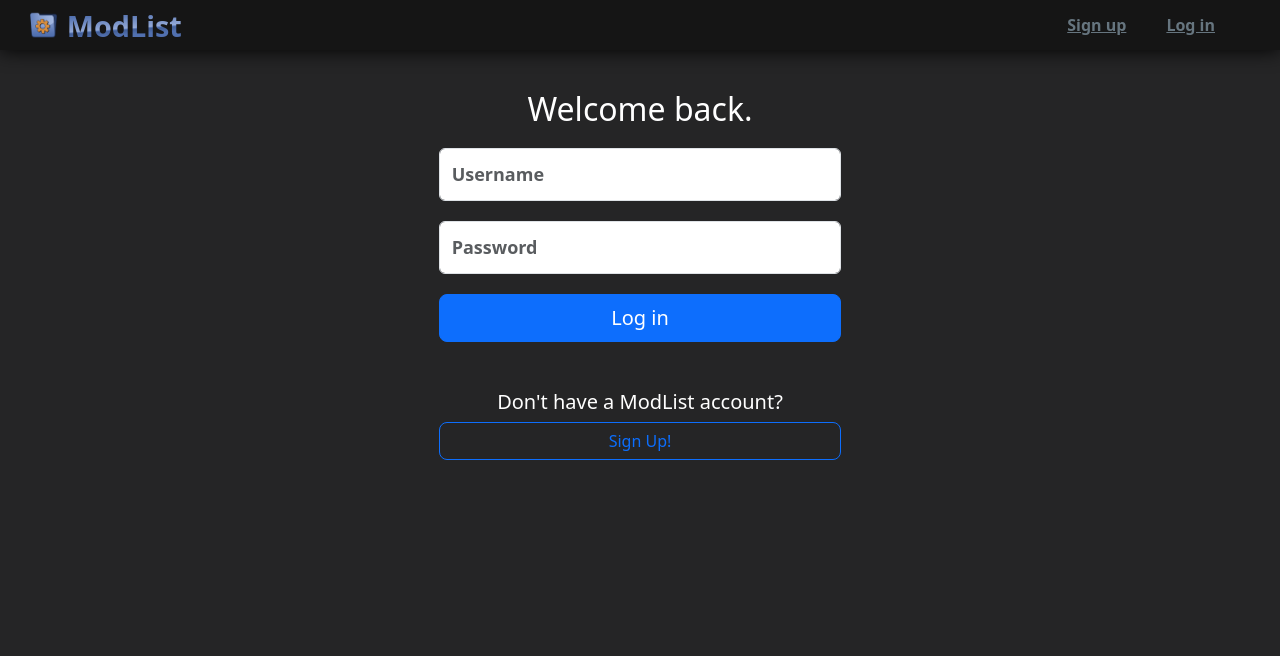
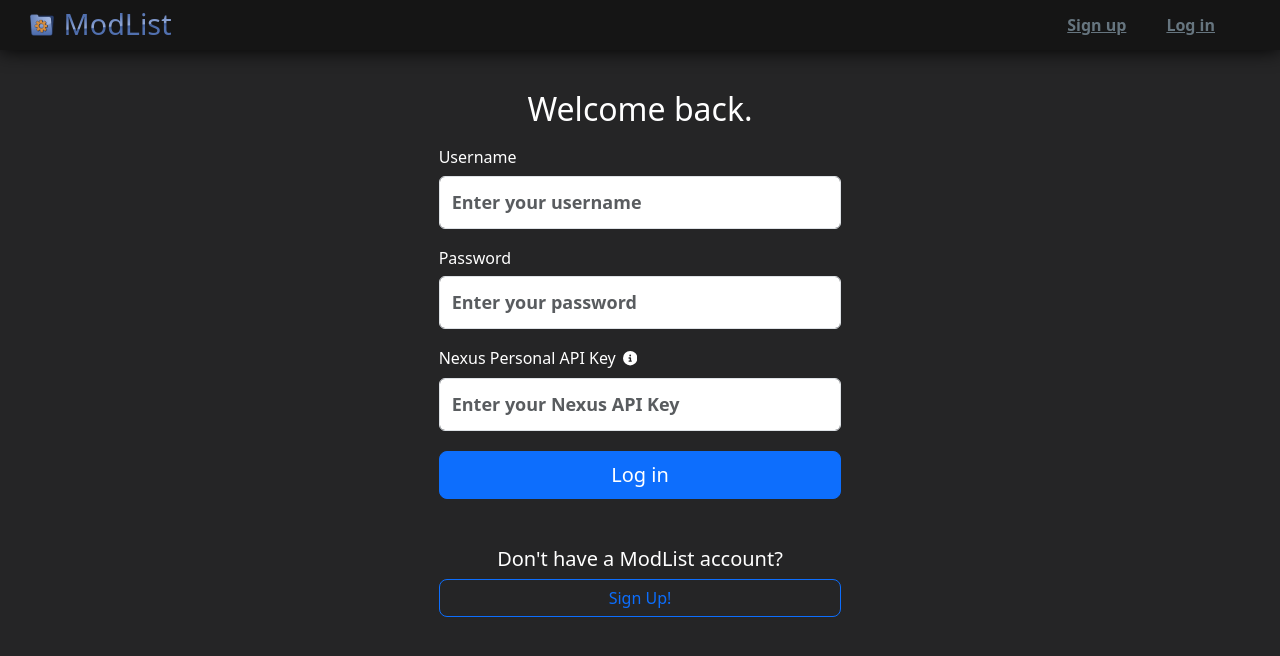
Before and after one commit to bohmandj/ModList_Capstone1, a Flask app: page /login in a window 1280 px wide. Shown: the top 656 px of the page. Run offline with Flask 3, Linux system fonts and the light colour scheme; parts of the project's set-up code (start-up, migrations or seed data) failed here and were passed over; some libraries are stand-ins or nearby versions.

Commit message:
feat: require unique nexus api key for login

```diff
--- a/app.py
+++ b/app.py
@@ -6,9 +6,10 @@
 from functools import wraps
 from werkzeug.datastructures import ImmutableDict
 from flask_wtf.csrf import CSRFProtect
+from cryptography.fernet import Fernet
 import requests
 
-from forms import UserAddForm, LoginForm, UserEditForm, UserPasswordForm, ModlistAddForm, ModlistEditForm, ModlistAddModForm
+from forms import RegisterForm, LoginForm, UserEditForm, UserPasswordForm, ModlistAddForm, ModlistEditForm, ModlistAddModForm
 from models import db, connect_db, User, Modlist, Mod, Game
 
 from nexus_api import get_all_games_nxs, get_mods_of_type_nxs, get_mod_nxs, endorse_mod_nxs, track_mod_nxs
@@ -35,6 +36,10 @@
 with app.app_context():
     db.create_all()
 
+encryption_key = os.environ.get('FERNET_ENCRYPTION_KEY')
+if encryption_key is None:
+    raise RuntimeError("Encryption key not found in environment variables")
+cipher_suite = Fernet(encryption_key)
 
 ##############################################################################
 # Custom decorators
@@ -64,12 +69,25 @@
         if 'set_order' in request.args:
             session[ORDER] = request.args['set_order']
             page = 1
-        order = session[ORDER] if ORDER in session else int(req_order)
+        order = session[ORDER] if ORDER in session else req_order
 
         if 'page_reset' in kwargs:
             page = 1
 
         return f(*args, **kwargs, page=int(page), per_page=int(per_page), order=order)
+    return decorated_function
+
+def get_api_headers(f):
+    @wraps(f)
+    def decorated_function(*args, **kwargs):
+        encrypted_api_key = session.get('user_api_key')
+        if not encrypted_api_key:
+            flash("Nexus API key not found. Please login and enter your Nexus account's personal API key. API key is not saved to our server, so it must be entered every time you log in to ModList. If logged in to Nexus, the key can be found at the bottom of this page: https://next.nexusmods.com/settings/api-keys", "danger")
+            do_logout()
+            return redirect(url_for('login', next=request.url))
+        user_api_key = cipher_suite.decrypt(encrypted_api_key).decode()
+        headers = {'apikey': user_api_key}
+        return f(*args, **kwargs, headers=headers)
     return decorated_function
 
 
@@ -125,7 +143,7 @@
     if g.user:
         return redirect(url_for('homepage'))
 
-    form = UserAddForm()
+    form = RegisterForm()
 
     if form.validate_on_submit():
         try:
@@ -144,8 +162,6 @@
                 flash("Email already used - each email can only be used on one account", 'danger')
             return render_template('users/signup.html', form=form)
 
-        do_login(user)
-
         Modlist.new_modlist(
             name='Nexus Tracked Mods',
             description="This modlist automatically populates with all the mods in your Nexus account's Tracking Centre.",
@@ -154,7 +170,7 @@
         )
         db.session.commit()
 
-        return redirect(url_for('homepage'))
+        return redirect(url_for('login'))
 
     else:
         return render_template('users/signup.html', form=form)
@@ -175,18 +191,24 @@
 
         if user:
             do_login(user)
+
+            user_api_key = form.user_api_key.data
+            encrypted_api_key = cipher_suite.encrypt(user_api_key.encode())
+            session['user_api_key'] = encrypted_api_key
+            headers = {'apikey': user_api_key}
+
             flash(f"Hello, {user.username}!", "success")
 
             # use list of all games from Nexus API to update all Games in db
             try:
-                nexus_games = get_all_games_nxs()
+                nexus_games = get_all_games_nxs(headers=headers)
                 db_ready_games = filter_nxs_data(nexus_games, 'games')
                 update_all_games_db(db_ready_games)
             except:
                 flash("Problem occurred refreshing games list from Nexus.\nDisplayed games list may be out of date or incomplete.\nLog out and back in to reattempt.", "danger")
 
             # use mods from Nexus Tracking Centre to update user's Nexus Tracked Mods modlist
-            tracked_mod_ids = update_tracked_mods_from_nexus(user.id)
+            tracked_mod_ids = update_tracked_mods_from_nexus(user.id, headers=headers)
             session['tracked_mod_ids'] = tracked_mod_ids
 
             next_page = request.form.get('next')
@@ -319,7 +341,8 @@
 @app.route('/users/modlists/<string:tab>')
 @login_required
 @set_listview_query_vals
-def show_tracked_modlist_page(tab='tracked-mods', page=1, per_page=25, order="update", **kwargs):
+@get_api_headers
+def show_tracked_modlist_page(tab='tracked-mods', page=1, per_page=25, order="update", headers=None, **kwargs):
     """Show the regular 'Tracked' side of the user's
     'Nexus Tracked Mods' modlist page. These mods are imported
     from Nexus, but are not marked with the 'Keep Tracked' tag
@@ -332,9 +355,10 @@
     Mod display order takes 'order' arguments from the query string - 'author' or 'name' valid, otherwise mods display most recently updated first.
     Pagination takes 'page' and 'per_page' arguments from the query string.
     """
+    print(f"headers 361: {headers}")
 
     if tab == 'tracked-sync':
-        tracked_mod_ids = update_tracked_mods_from_nexus(g.user.id)
+        tracked_mod_ids = update_tracked_mods_from_nexus(g.user.id, headers=headers)
         session['tracked_mod_ids'] = tracked_mod_ids
         return redirect(url_for('show_tracked_modlist_page', tab='tracked-mods'))
 
@@ -709,7 +733,8 @@
 
 @app.route('/games/<game_domain_name>')
 @login_required
-def show_game_page(game_domain_name):
+@get_api_headers
+def show_game_page(game_domain_name, headers=None):
     """Show game page with mods hosted by Nexus.
 
     - Nexus API is called to populate Mod categories on page.
@@ -730,7 +755,7 @@
     ]
 
     for cat in mod_categories:
-        nxs_category = get_mods_of_type_nxs(game, cat['mod_cat'])
+        nxs_category = get_mods_of_type_nxs(game, cat['mod_cat'], headers=headers)
 
         if nxs_category == "error":
             cat['error'] = True # displays error message in category area on page
@@ -751,7 +776,8 @@
 
 @app.route('/games/<string:game_domain_name>/mods/<int:mod_id>')
 @login_required
-def show_mod_page(game_domain_name, mod_id):
+@get_api_headers
+def show_mod_page(game_domain_name, mod_id, headers=None):
     """Show mod page of info about a mod hosted on Nexus.
 
     - Nexus API is called to populate details about the mod.
@@ -764,7 +790,7 @@
     - Link to official mod page on Nexus.
     """
 
-    nexus_mod = get_mod_nxs(game_domain_name, mod_id)
+    nexus_mod = get_mod_nxs(game_domain_name, mod_id, headers=headers)
     tracked_mod_ids = None
 
     try:
@@ -804,7 +830,8 @@
 
 @app.route('/api/games/<string:game_domain_name>/mods/<int:mod_id>/endorsement/<string:endorse_action>')
 @login_required
-def endorse_mod(game_domain_name, mod_id, endorse_action):
+@get_api_headers
+def endorse_mod(game_domain_name, mod_id, endorse_action, headers=None):
     """Sends request to Nexus API to change user's endorsement status for the mod
     with game_domain_name and mod_id to 'Endorsed' or 'Abstained'.
 
@@ -814,7 +841,7 @@
         description = "Invalid URL. Mod endorsement request urls must end with '/endorse' or '/abstain'."
         abort(400, description)
 
-    endorsement_requested = endorse_mod_nxs(game_domain_name, mod_id, endorse_action)
+    endorsement_requested = endorse_mod_nxs(game_domain_name, mod_id, endorse_action, headers=headers)
     # error handling success or failure message flashed from nexus_api.py
 
     if endorse_action == 'endorse' and endorsement_requested:
@@ -828,7 +855,8 @@
 
 @app.route('/api/games/<string:game_domain_name>/mods/<int:mod_id>/tracking/<string:track_action>')
 @login_required
-def track_mod(game_domain_name, mod_id, track_action):
+@get_api_headers
+def track_mod(game_domain_name, mod_id, track_action, headers=None):
     """Sends request to Nexus API to change user's track tracked mods list on
     Nexus to include the mod with game_domain_name and mod_id.
 
@@ -844,11 +872,11 @@
     if track_action == 'delete' and 'tracked_mod_ids' in session and mod_id not in session['tracked_mod_ids']:
         flash("Mod is already not tracked by your Nexus account. A mod that is not tracked can not be un-tracked. If this is inaccurate, please go to your Nexus Tracked Mods modpage and click the 'Re-Sync Tracked Mods to Nexus' button so we can display current information.", 'warning')
 
-    tracking_requested = track_mod_nxs(game_domain_name, mod_id, track_action)
+    tracking_requested = track_mod_nxs(game_domain_name, mod_id, track_action, headers=headers)
     # error handling success or failure message flashed from nexus_api.py
 
     if tracking_requested:
-        update_tracked_mods_from_nexus(g.user.id)
+        update_tracked_mods_from_nexus(g.user.id, headers=headers)
         if "tracked_mod_ids" in session and track_action == 'add' and mod_id not in session["tracked_mod_ids"]:
             session["tracked_mod_ids"].append(mod_id)
         if "tracked_mod_ids" in session and track_action == 'delete' and mod_id in session["tracked_mod_ids"]:
--- a/forms.py
+++ b/forms.py
@@ -3,7 +3,7 @@
 from wtforms import StringField, PasswordField, TextAreaField, BooleanField, SelectMultipleField
 
 
-class UserAddForm(FlaskForm):
+class RegisterForm(FlaskForm):
     """Form for adding users."""
 
     username = StringField(
@@ -30,7 +30,7 @@
         'Confirm Password',
         [ validators.EqualTo('password',
             message='"New Password" and "Confirm Password" must match') ],
-        description="Re-enter your password"
+        description="Re-enter the password"
     )
 
 
@@ -47,6 +47,11 @@
         [ validators.Length(min=6,
             message="Password must contain at least 6 characters") ],
         description="Enter your password"
+    )
+    user_api_key = StringField(
+        'Nexus Personal API Key',
+        [ validators.InputRequired() ],
+        description="Enter your Nexus API Key"
     )
 
 
--- a/static/stylesheets/style.css
+++ b/static/stylesheets/style.css
@@ -24,6 +24,8 @@
     --bs-color-danger: #DC3644;
     --bs-color-warning: #FFC109;
     --bs-color-info: #0CCAF0;
+    --bs-link-color: #0d6efd;
+    --bs-link-hover-color: #0a58ca;
 }
 
 /* ====================== General */
@@ -83,6 +85,34 @@
 
 .section-heading-split .section-buttons a {
     width: 100%;
+}
+
+a.standard-link {
+    cursor: pointer;
+    text-decoration: underline;
+    color: var(--bs-link-color);
+    fill: var(--bs-link-color);
+}
+
+a.standard-link:hover {
+    cursor: pointer;
+    text-decoration: underline;
+    color: var(--bs-link-hover-color);
+    fill: var(--bs-link-hover-color);
+}
+
+a.white-link,
+form a.white-link {
+    cursor: pointer;
+    text-decoration: none;
+    color: #ffffff;
+    fill: #ffffff;
+}
+
+a.white-link:hover,
+form a.white-link:hover {
+    color: var(--brand-color-primary);
+    fill: var(--brand-color-primary);
 }
 
 .card-page {
@@ -240,6 +270,14 @@
     bottom: -8px;
 }
 
+svg.info-icon {
+    width: 0.9em;
+    aspect-ratio: 1/1;
+    position: relative;
+    bottom: 1px;
+    margin: 3px;
+}
+
 .info-callout svg {
     width: 0.9em;
     aspect-ratio: 1/1;
@@ -251,6 +289,7 @@
 }
 
 .info-callout {
+    cursor: pointer;
     font-size: 0.9em;
     color: #d3d3d3;
     text-align: center;
@@ -321,8 +360,7 @@
     display: inline-block;
     position: relative;
     margin-right: 0.6rem;
-    height: 1.7rem;
-    border-radius: 2px;
+    height: 1.5rem;
 }
 
 .navbar .navbar-header .navbar-brand span {
@@ -330,9 +368,9 @@
     background: linear-gradient(176deg, #5170AF, #5170AF 20%, #93A9D7 55%, #5170AF 58%, #435F97 60%, #5170AF 70%);
     background-clip: text;
     font-size: 1.8rem;
-    font-weight: bold;
-    line-height: 2.2rem;
-    top: 1px;
+    font-weight: 300;
+    line-height: 1.5rem;
+    top: -1px;
     color: transparent;
     margin-bottom: 0px;
 }
@@ -340,6 +378,9 @@
 .navbar li {
     display: flex;
     align-items: center;
+}
+
+.navbar li a {
     margin: 0 20px;
 }
 
@@ -424,20 +465,24 @@
 }
 
 /* Links inside the dropdown */
-.dropdown-content a {
+.dropdown .dropdown-content a,
+li .dropdown .dropdown-content a {
     color: #ffffff;
     padding: 10px 25px;
     text-decoration: none;
     display: block;
     font-size: 1em;
+    font-weight: 400;
     text-align: right;
     white-space: nowrap;
+    margin: 0;
 }
 
 .dropdown-content hr {
-    color: #151515;
+    color: #aaaaaa;
     width: 80%;
     height: 2px;
+    margin: 0 auto;
 }
 
 /* Change color of dropdown links on hover */
@@ -1822,14 +1867,6 @@
         background-color: #202020;
         border-radius: 25px;
     }
-
-    /* .modpage .modpage-buttons {
-        display: grid;
-        grid-template-columns: 1fr 1fr;
-        column-gap: 15px;
-        row-gap: 10px;
-        width: 100%;
-    } */
 }
 
 @media (max-width: 768px) {
--- a/templates/base.html
+++ b/templates/base.html
@@ -42,13 +42,13 @@
             </button>
             <div class="dropdown-content">
               <a href="{{ url_for('show_user_page', user_id=g.user.id) }}">Profile</a>
-              <hr style="margin: 0;">
+              <hr>
               <a href="{{ url_for('show_tracked_modlist_page', tab='tracked-mods') }}">Nexus Tracked Mods</a>
-              <hr style="margin: 0;">
+              <hr>
               <a href="{{ url_for('new_modlist', user_id=g.user.id) }}">Create New Modlist</a>
-              <hr style="margin: 0;">
+              <hr>
               <a href="{{ url_for('edit_profile') }}">Edit Profile</a>
-              <hr style="margin: 0;">
+              <hr>
               <a href="{{ url_for('logout') }}">Log out</a>
             </div>
           </div>
--- a/templates/users/login.html
+++ b/templates/users/login.html
@@ -15,8 +15,24 @@
       {% for error in field.errors %}
       <span class="text-danger">{{ error }}</span>
       {% endfor %}
-      {{ field(placeholder=field.label.text, class="form-control") }}
-      {% endfor %}
+      {% if field.label.text == 'Nexus Personal API Key' %}
+      <h6>
+        <a href="https://next.nexusmods.com/settings/api-keys" class="white-link"
+          title="Click here to get your Nexus Personal API Key. If logged-in to Nexus, the API key can be found at the bottom of the page this link will open. An active Nexus account's personal API key is required to log in but will not saved to our server for your privacy, so it must be entered every time you log in to ModList."
+          target="_blank">
+          {{ field.label.text }}
+          <svg class="info-icon" xmlns="http://www.w3.org/2000/svg"
+            viewBox="0 0 512 512"><!--!Font Awesome Free 6.6.0 by @fontawesome - https://fontawesome.com License - https://fontawesome.com/license/free Copyright 2024 Fonticons, Inc.-->
+            <path
+              d="M256 512A256 256 0 1 0 256 0a256 256 0 1 0 0 512zM216 336l24 0 0-64-24 0c-13.3 0-24-10.7-24-24s10.7-24 24-24l48 0c13.3 0 24 10.7 24 24l0 88 8 0c13.3 0 24 10.7 24 24s-10.7 24-24 24l-80 0c-13.3 0-24-10.7-24-24s10.7-24 24-24zm40-208a32 32 0 1 1 0 64 32 32 0 1 1 0-64z" />
+          </svg>
+        </a>
+      </h6>
+      {% else %}
+      <h6>{{ field.label.text }}</h6>
+      {% endif %}{# ends 'if field.label.text == Nexus Personal API Key' #}
+      {{ field(placeholder=field.description, class="form-control") }}
+      {% endfor %}{# ends 'for field in form if field.widget...' #}
 
       <button class="btn btn-primary btn-lg btn-block w-100" type="submit">
         Log in
```
Also changed, not shown: nexus_api.py (+14 -14 lines), templates/home-anon.html (+8 -5 lines), templates/users/signup.html (+11 -3 lines), utilities.py (+5 -5 lines).
